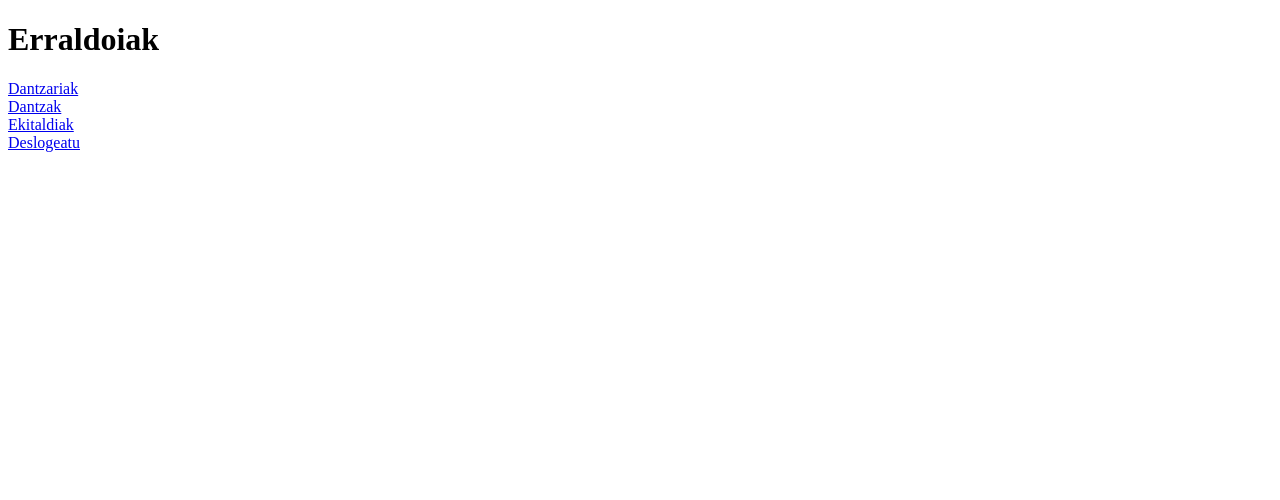
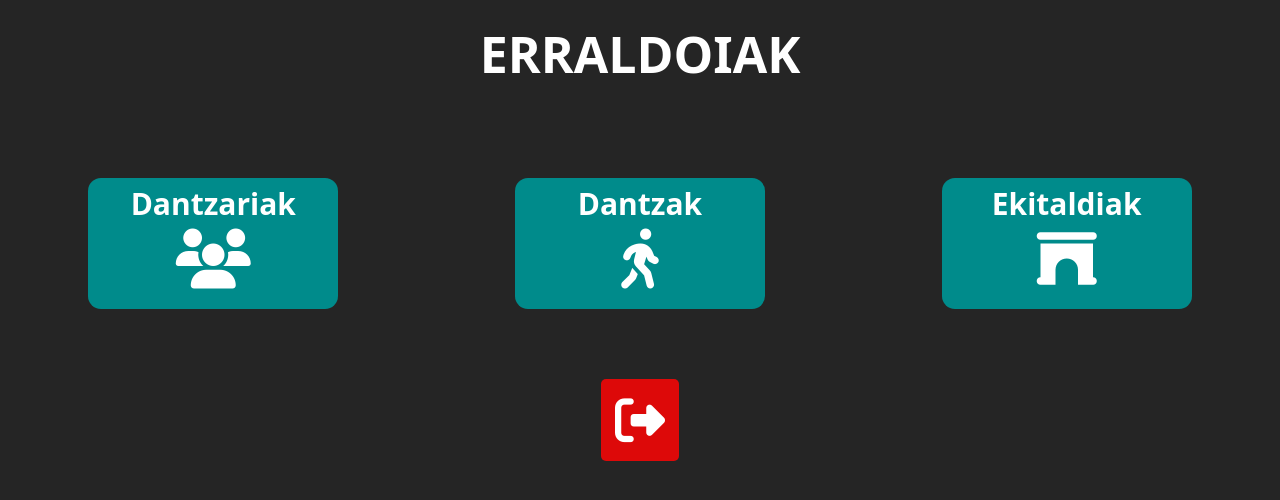
Before and after one commit to IeltxuSV/Erraldoiak, a PHP site: page / in a window 1280 px wide. Shown: the top 500 px of the page. Run offline with PHP 8.4, Linux system fonts and the light colour scheme; some libraries are stand-ins or nearby versions.

Commit message:
Dar estilo a INDEX
Dar un estilo provisional a modo de boceto, con iconos provisionales para empezar a dar la idea

```diff
--- a/src/index.php
+++ b/src/index.php
@@ -9,28 +9,29 @@
     <title>Erraldoiak</title>
 
     <link rel="stylesheet" href="styles/index.css">
-
+    <script src="https://kit.fontawesome.com/dacbd6cb00.js" crossorigin="anonymous"></script>
 </head>
 
 <body>
     <h1>Erraldoiak</h1>
 
     <div class="estekak">
-        <div class="blokea">
-            <a href="#">Dantzariak</a>
-            <!-- Icon -->
-        </div>
-        <div class="blokea">
-            <a href="#">Dantzak</a>
-            <!-- Icon -->
-        </div>
-        <div class="blokea">
-            <a href="#">Ekitaldiak</a>
-            <!-- Icon -->
-        </div>
+        <a href="#" class="blokea">
+            <h3>Dantzariak</h3>
+            <i class="fa-solid fa-users"></i>
+        </a>
+        <a href="#" class="blokea">
+            <h3>Dantzak</h3>
+            <i class="fa-solid fa-person-walking"></i>
+        </a>
+        <a href="#" class="blokea">
+            <h3>Ekitaldiak</h3>
+            <i class="fa-solid fa-archway"></i>
+        </a>
 
-        <a href="#">Deslogeatu</a>
-
+    </div>
+    <div class="deslogeatu">
+        <a href="#"><i class="fa-solid fa-right-from-bracket"></i></a>
     </div>
 </body>
 
--- a/src/styles/index.css
+++ b/src/styles/index.css
@@ -0,0 +1,78 @@
+* {
+    margin: 0;
+    padding: 0;
+}
+
+body {
+    background: #252525;
+    color: white;
+    font-family: system-ui, -apple-system, BlinkMacSystemFont, 'Segoe UI', Roboto, Oxygen, Ubuntu, Cantarell, 'Open Sans', 'Helvetica Neue', sans-serif;
+}
+
+h1 {
+    text-align: center;
+    font-size: 50px;
+    margin-top: 20px;
+    margin-bottom: 70px;
+    text-transform: uppercase;
+}
+
+.estekak {
+    display: flex;
+    justify-content: space-around;
+    margin-block: 50px;
+    flex-wrap: wrap;
+}
+
+.blokea {
+    background-color: darkcyan;
+    min-width: 250px;
+    display: block;
+    color: white;
+    text-decoration: none;
+    border-radius: 13px;
+    text-align: center;
+    padding-bottom: 20px;
+    margin-inline: 50px;
+    margin-block: 20px;
+}
+
+.blokea h3 {
+    font-size: 30px;
+    margin-block: 5px;
+}
+
+.blokea i {
+    display: block;
+    font-size: 60px;
+}
+
+.deslogeatu {
+    display: flex;
+    justify-content: center;
+
+}
+
+.deslogeatu a {
+    background: #dd0909;
+    text-decoration: none;
+    color: white;
+    padding: 7px;
+    font-size: 50px;
+    border-radius: 5px;
+}
+
+.deslogeatu a i {
+    padding: 7px;
+}
+
+
+@media screen and (max-width: 716px){
+    h1 {
+        margin-bottom: 0px;
+    }
+
+    .estekak {
+        margin-top: 10px;
+    }
+}
```
